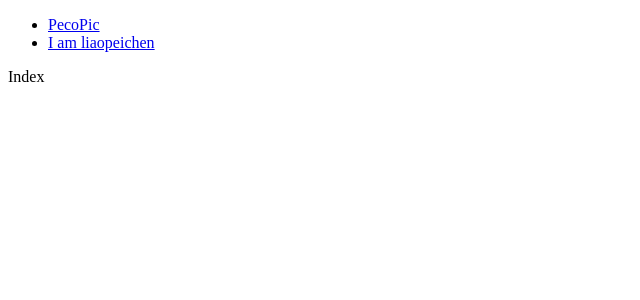
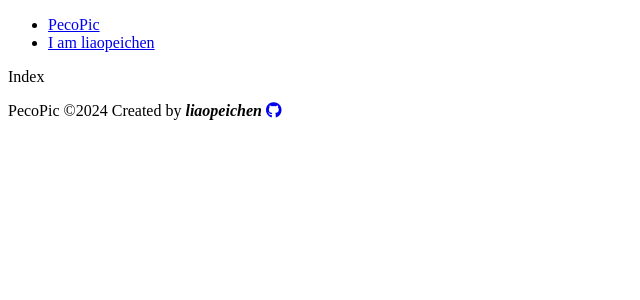
Before and after one commit to liaopeichen/pecopic-image-search-engine, a React (Vite) app: page / in a window 1280 px wide. Shown: the top 300 px of the page, without its empty margins (0-640 px from the left). Built offline with nearby package versions, Linux system fonts and the light colour scheme.

Commit message:
feat: create Footer component and integrate into Layout

```diff
--- a/index.html
+++ b/index.html
@@ -5,9 +5,17 @@
     <link rel="icon" type="image/png" href="/pecopic.png" />
     <meta name="viewport" content="width=device-width, initial-scale=1.0" />
     <title>PecoPic｜Image Search Engine</title>
+
+    <link rel="preconnect" href="https://fonts.googleapis.com" />
+    <link rel="preconnect" href="https://fonts.gstatic.com" crossorigin />
   </head>
   <body>
     <div id="root"></div>
     <script type="module" src="/src/main.jsx"></script>
+
+    <script
+      src="https://kit.fontawesome.com/e9020a7b47.js"
+      crossorigin="anonymous"
+    ></script>
   </body>
 </html>
--- /dev/null
+++ b/src/components/Footer.jsx
@@ -0,0 +1,22 @@
+export default function Footer() {
+  return (
+    <footer>
+      <div>
+        <p>
+          PecoPic &copy;
+          {new Date().getFullYear()} Created by{" "}
+          <b>
+            <i>liaopeichen </i>
+          </b>
+          <a
+            href="https://github.com/liaopeichen"
+            target="_blank"
+            rel="noreferrer"
+          >
+            <i className="fa-brands fa-github"></i>
+          </a>
+        </p>
+      </div>
+    </footer>
+  );
+}
--- a/src/components/Layout.jsx
+++ b/src/components/Layout.jsx
@@ -1,4 +1,5 @@
 import { Outlet, Link } from "react-router-dom";
+import Footer from "./Footer";
 
 export default function Layout() {
   return (
@@ -20,6 +21,7 @@ export default function Layout() {
       </nav>
 
       <Outlet />
+      <Footer />
     </div>
   );
 }
```
